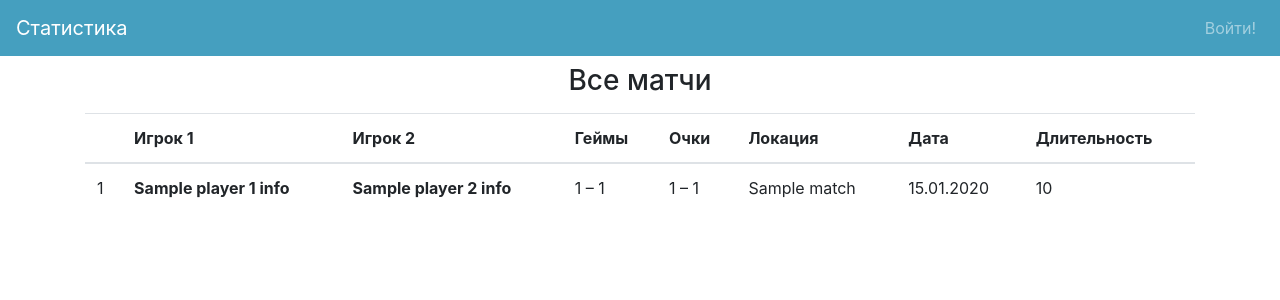
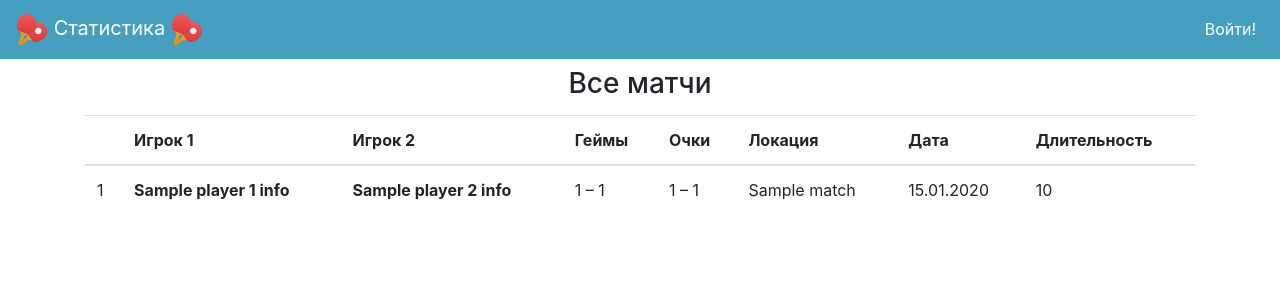
Before and after one commit to chernyshovn/table-tennis-bot, a Python web app: template templates/all_matches.html in a window 1280 px wide. Shown: the top 300 px of the page. Run offline with Jinja, Linux system fonts and the light colour scheme; the template is opened without the code that fills it: most values are stand-ins (such as "Sample title", 1, 10 or a date in 2020); some libraries are stand-ins or nearby versions.

Commit message:
Update styles

```diff
--- a/bot_handlers.py
+++ b/bot_handlers.py
@@ -6,7 +6,7 @@ from telebot import types
 from database.database import db
 from decorators.validation_decorator import validate_user
 from enums.telegram_user_state import TelegramUserState
-from static.sticker_ids import StickerIds
+from services.static.sticker_ids import StickerIds
 from models.single_match_telegram_statistic import MatchResult
 from services.common.telegram_user_manager import TelegramUserManager
 from services.common.tournament_manager import TournamentManager
--- a/templates/base.html
+++ b/templates/base.html
@@ -6,13 +6,21 @@
         <title>{% block title %} Статистика {% endblock %}</title>
         {% block head %}
             <link rel="stylesheet" href="https://stackpath.bootstrapcdn.com/bootstrap/4.1.3/css/bootstrap.min.css" integrity="sha384-MCw98/SFnGE8fJT3GXwEOngsV7Zt27NXFoaoApmYm81iuXoPkFOJwJ8ERdknLPMO" crossorigin="anonymous">
-            <link rel="stylesheet" href="https://cdnjs.cloudflare.com/ajax/libs/font-awesome/4.7.0/css/font-awesome.min.css">
         {% endblock %}
+        <style>
+            nav li a {
+                color: white !important;
+            }
+        </style>
         {% block style %}{% endblock %}
     </head>
     <body>
          <nav class="navbar navbar-dark navbar-expand-md" style="background-color: #459fbf;">
-            <a class="navbar-brand" href="{{ url_for('statistics') }}">Статистика</a>
+            <a class="navbar-brand" href="{{ url_for('statistics') }}">
+                <img src="{{ url_for('static', filename='rackets_icon.png') }}" style="padding:0;" />
+                Статистика
+                <img src="{{ url_for('static', filename='rackets_icon.png') }}" style="padding:0;" />
+            </a>
             {% block nav %}
             <button class="navbar-toggler" type="button" data-toggle="collapse" data-target="#nb" aria-controls="nb" aria-expanded="false" aria-label="Toggle navigation">
                 <span class="navbar-toggler-icon"></span>
```
Also changed, not shown: services/static/sticker_ids.py (renamed from static/sticker_ids.py), static/rackets_icon.png (added).
